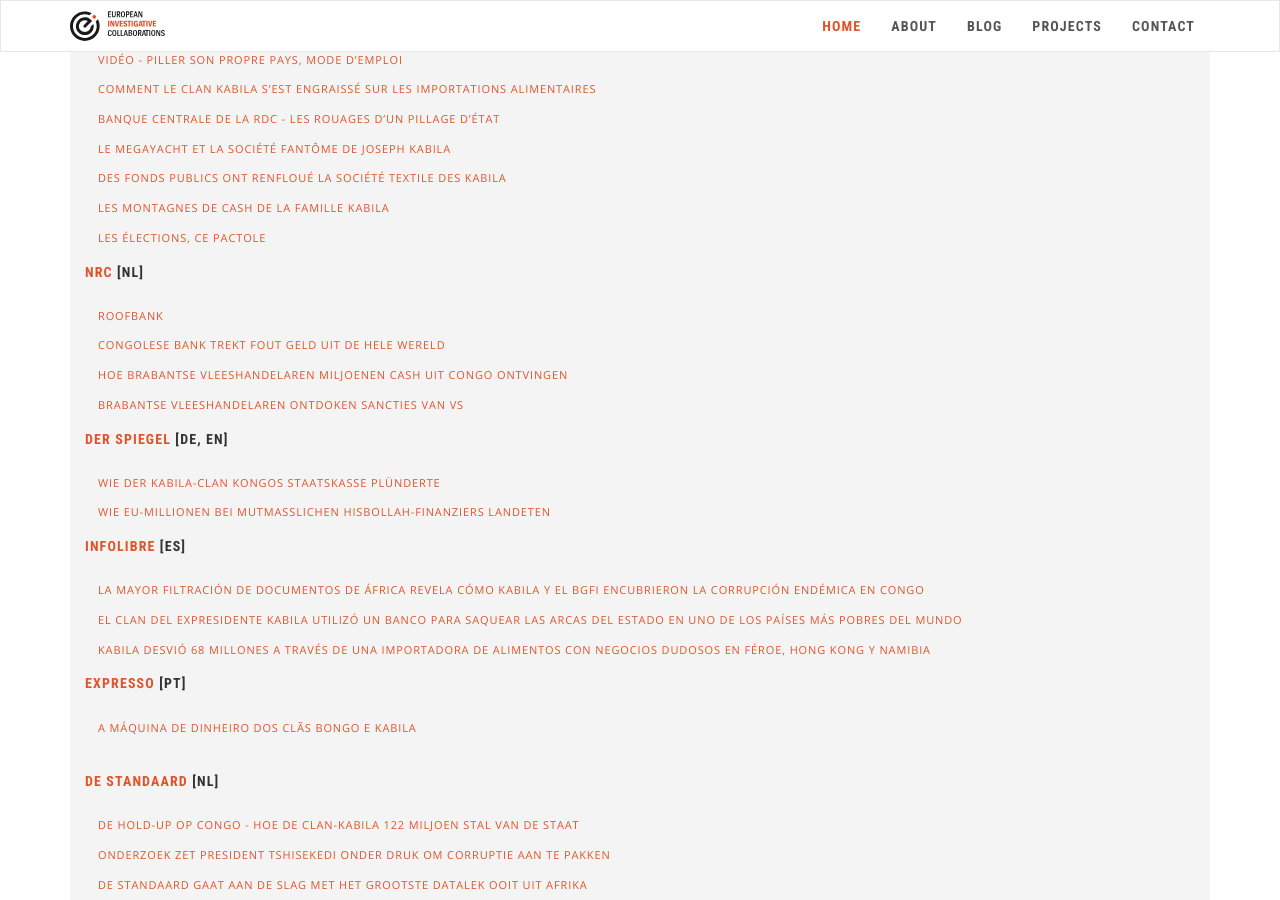
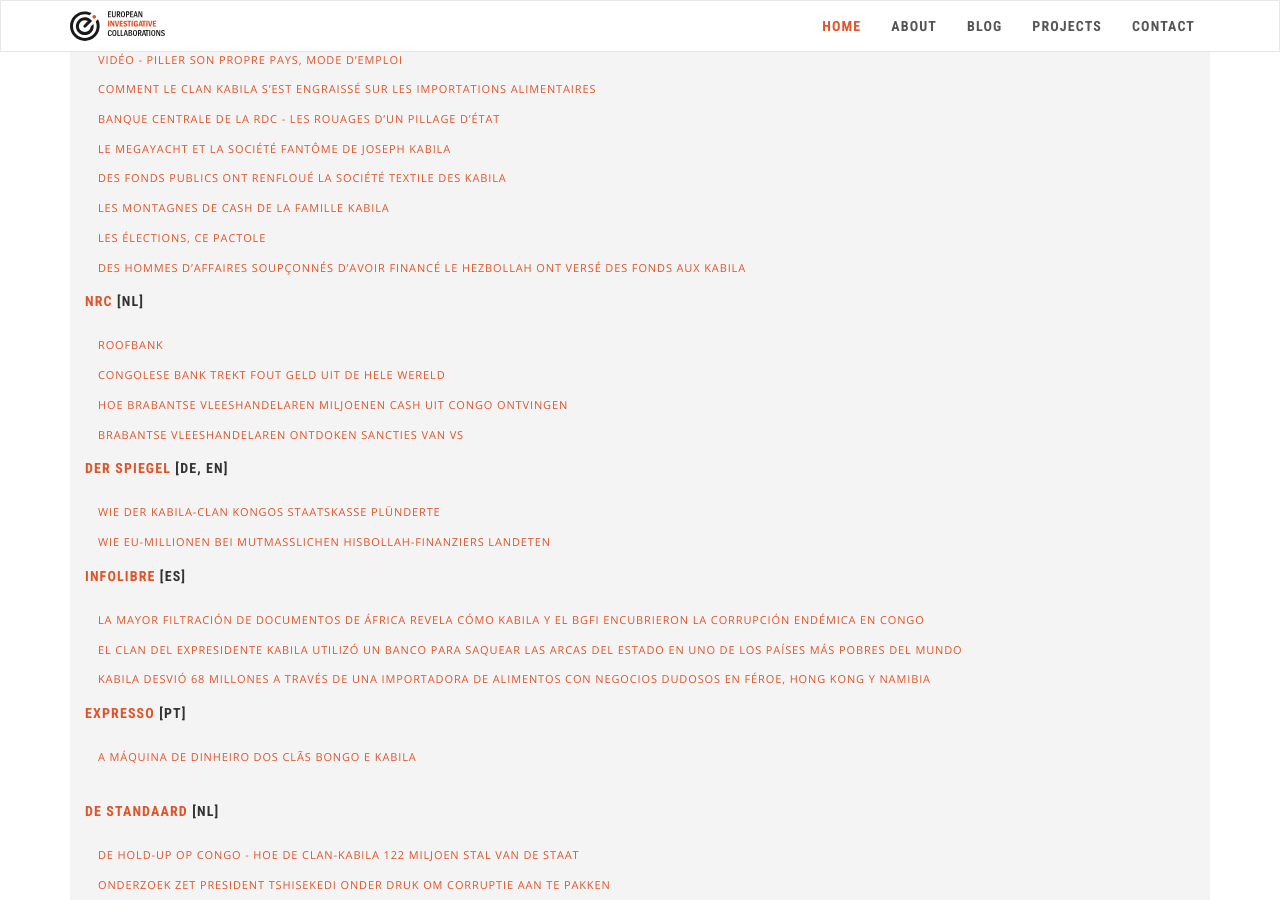
Before and after one commit to eic-network/eic-incubator.github.io, a Jekyll site: the page built from _projects/congo-holdup.md, in a window 1280 px wide and 900 px high, scrolled down 1357 px. Built offline with Jekyll 4.4.1, drawn with Linux system fonts in a browser that asks for light colours; nearby versions of some CDN libraries; some of the changed text lies outside the part shown.

Commit message:
Update congo-holdup.md

```diff
--- a/_projects/congo-holdup.md
+++ b/_projects/congo-holdup.md
@@ -36,6 +36,8 @@ publications:
     url: https://www.mediapart.fr/journal/international/241121/congo-hold-les-montagnes-de-cash-de-la-famille-kabila
   - name: Les élections, ce pactole
     url: https://www.mediapart.fr/journal/international/251121/congo-hold-les-elections-ce-pactole
+  - name: Des hommes d’affaires soupçonnés d’avoir financé le Hezbollah ont versé des fonds aux Kabila
+    url: https://www.mediapart.fr/journal/international/261121/republique-democratique-du-congo-des-hommes-d-affaires-soupconnes-d-avoir-finance-le-hezbollah-ont
   name: Mediapart
   url: https://www.mediapart.fr
 - lang: "[NL]"
```
Also changed, not shown: other parts of _projects/congo-holdup.md (+2 -0 lines).
